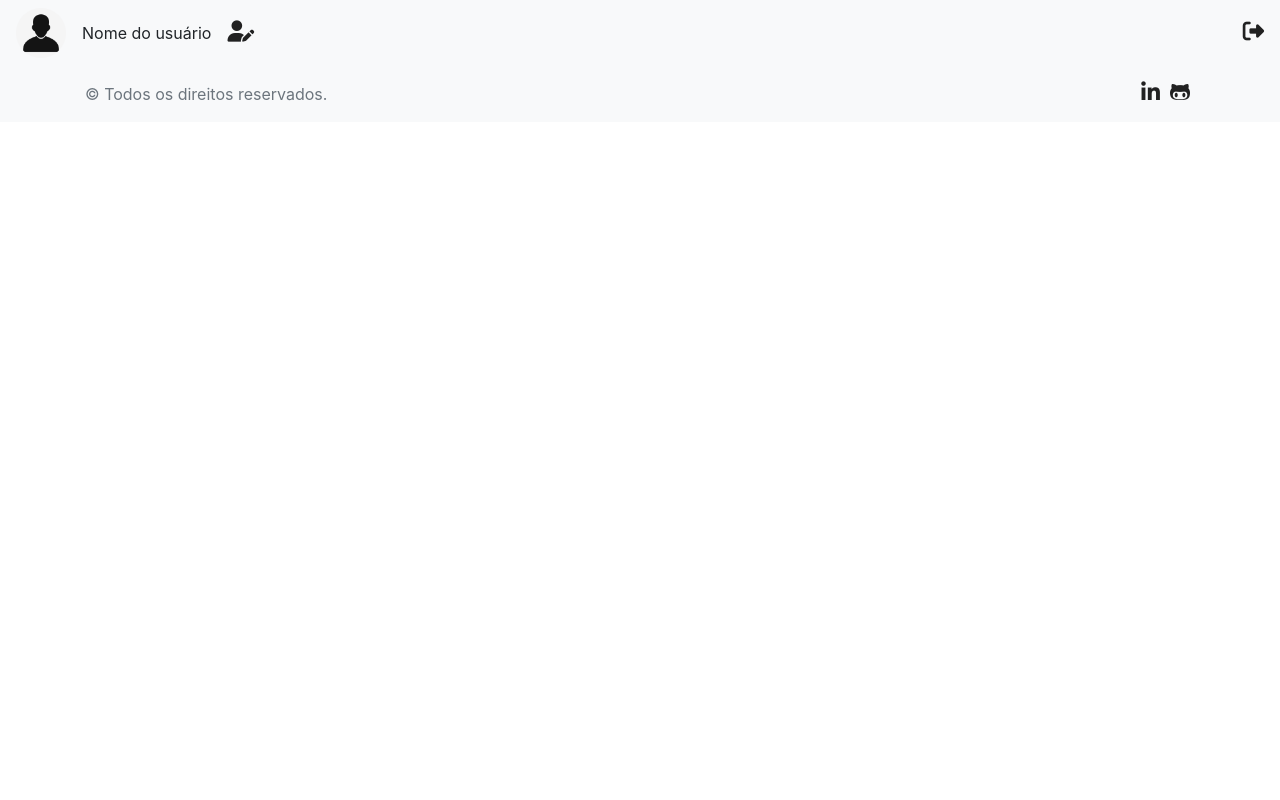
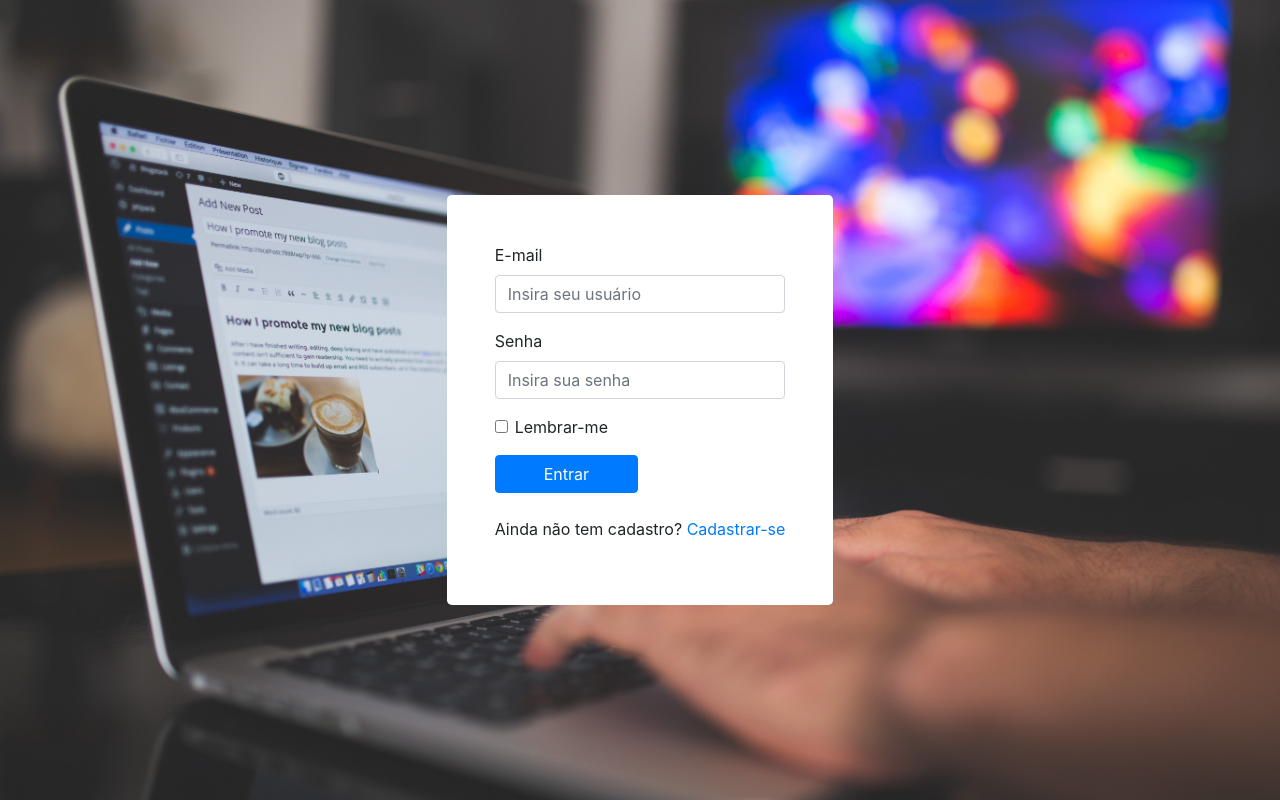
Before and after one commit to jecesario/blog-pessoal-frontend, an Angular app: page /entrar in a window 1280 px wide. Built offline with nearby package versions, Linux system fonts and the light colour scheme.

Commit message:
feat(routes): Implementação das primeiras rotas

```diff
--- a/src/app/app.component.html
+++ b/src/app/app.component.html
@@ -1,3 +1 @@
-<app-nav></app-nav>
-
-<app-footer></app-footer>
+<router-outlet></router-outlet>
--- a/src/app/app.module.ts
+++ b/src/app/app.module.ts
@@ -6,6 +6,8 @@ import { EntrarComponent } from './entrar/entrar.component';
 import { CadastrarComponent } from './cadastrar/cadastrar.component';
 import { NavComponent } from './nav/nav.component';
 import { FooterComponent } from './footer/footer.component';
+import { RouterModule } from '@angular/router';
+import { AppRoutingModule } from './app.routing.module';
 
 @NgModule({
   declarations: [
@@ -16,7 +18,8 @@ import { FooterComponent } from './footer/footer.component';
     FooterComponent
   ],
   imports: [
-    BrowserModule
+    BrowserModule,
+    AppRoutingModule
   ],
   providers: [],
   bootstrap: [AppComponent]
--- a/src/app/cadastrar/cadastrar.component.html
+++ b/src/app/cadastrar/cadastrar.component.html
@@ -34,7 +34,7 @@
                     </div>
                     <button type="submit" class="btn btn-primary px-5">Cadastrar</button>
                     <div class="mt-4">
-                        <p>Já tem cadastro? <a href="#">Entrar</a></p>
+                        <p>Já tem cadastro? <a routerLink='/entrar'>Entrar</a></p>
                     </div>
                 </form>
             </div>
--- a/src/app/entrar/entrar.component.html
+++ b/src/app/entrar/entrar.component.html
@@ -14,7 +14,7 @@
     </div>
     <button type="submit" class="btn btn-primary px-5">Entrar</button>
     <div class="mt-4">
-      <p>Ainda não tem cadastro? <a href="#">Cadastrar-se</a></p>
+      <p>Ainda não tem cadastro? <a routerLink='/cadastrar'>Cadastrar-se</a></p>
     </div>
   </form>
 </div>
```
Also changed, not shown: src/app/app.routing.module.ts (added, +20 -0 lines).
